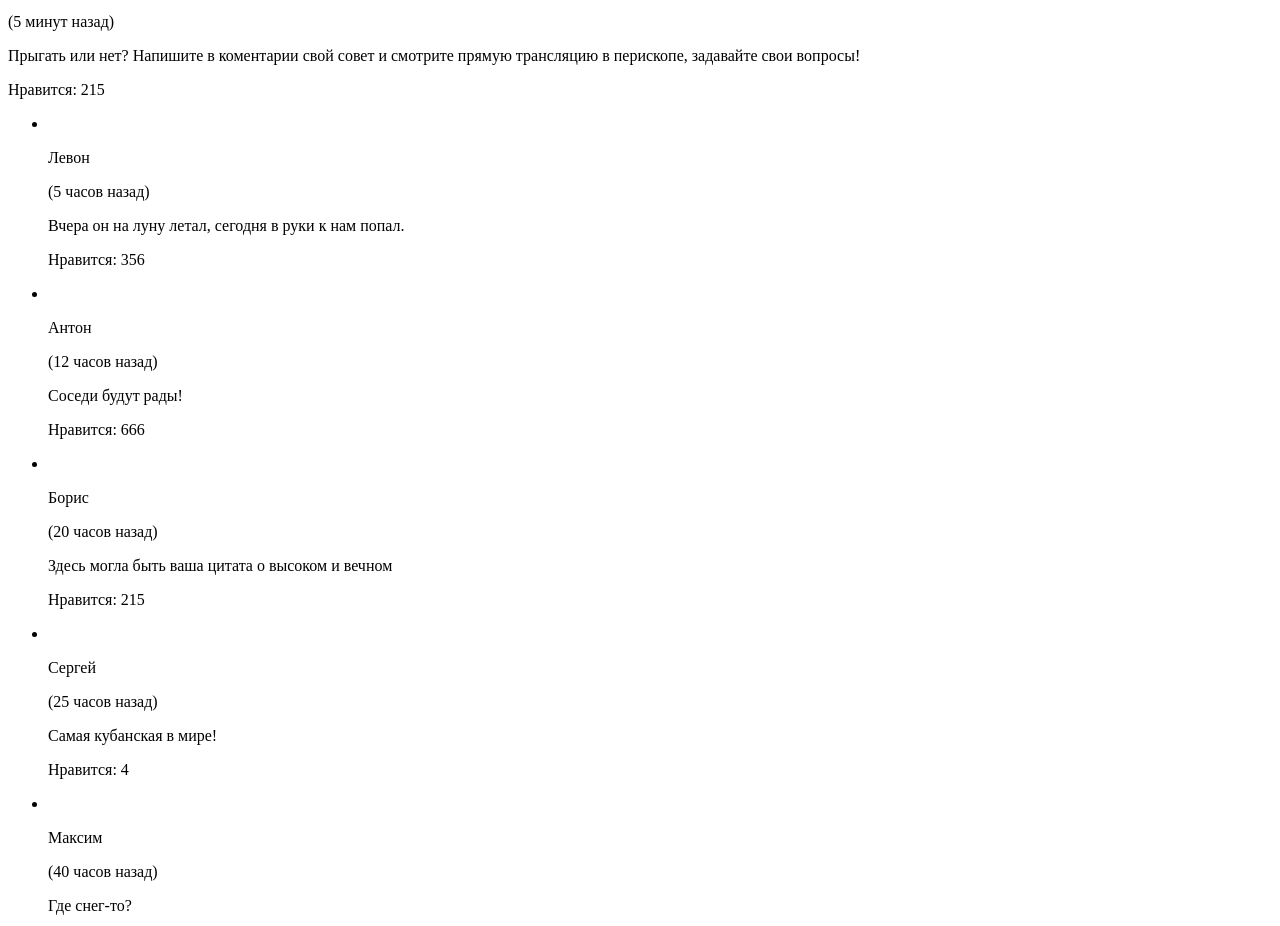
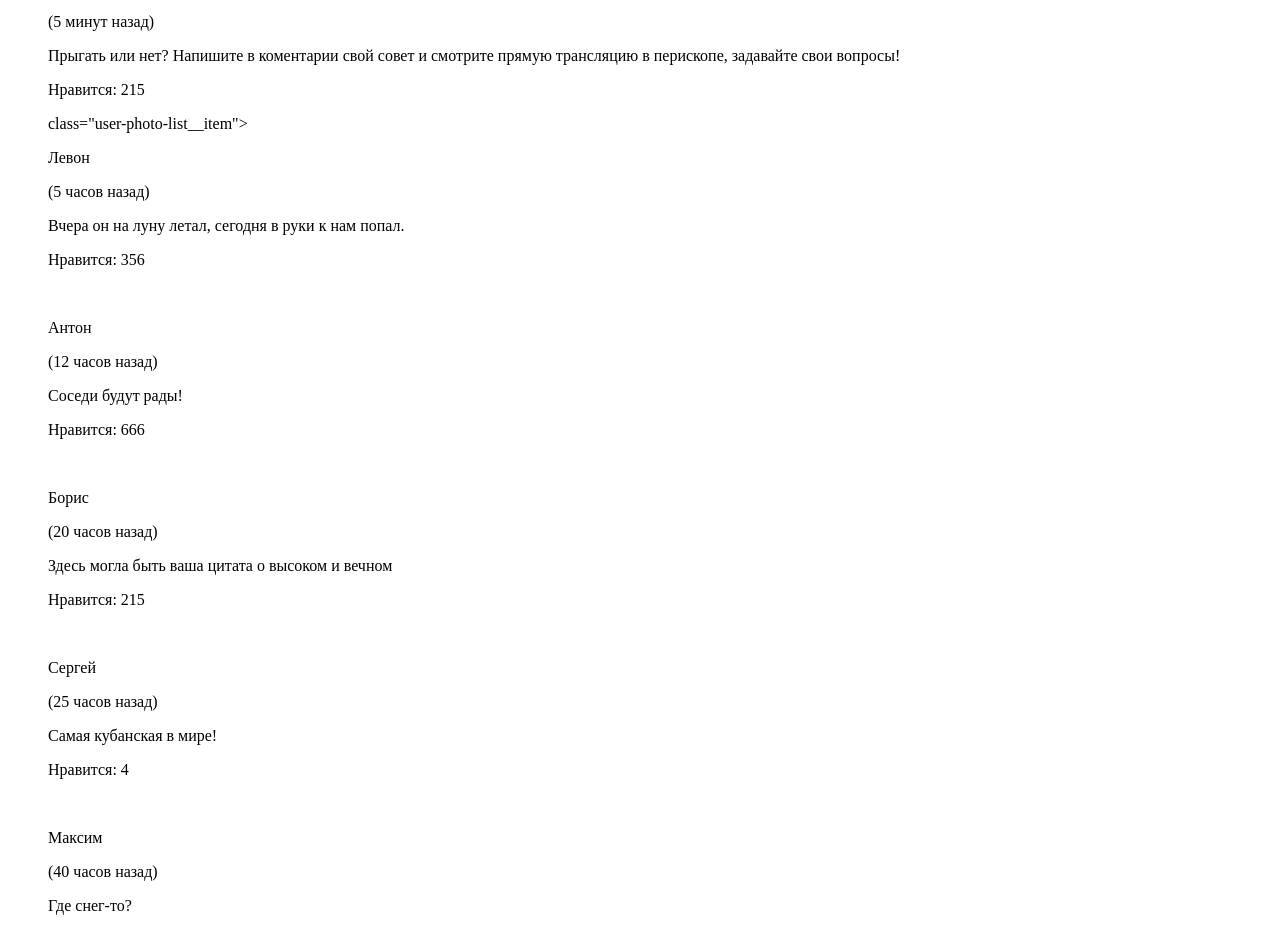
Before and after one commit to Critonik/979679-pink-16, a website: page photo.html in a window 1280 px wide. Shown: the part 351-1277 px from the top of the page. Drawn offline with Linux system fonts and the light colour scheme.

Commit message:
разметка страниц

```diff
--- a/photo.html
+++ b/photo.html
@@ -33,18 +33,17 @@
       <h1 class="page-main__description">Фотографии пользователей</h1>
       <h2 class="page-main__header">Взгляните на фотографии, которые выкладывают пользователи! Видите, как не хватает ваших?</h2>
       <section class="user-photo">
-        <div class="user-photo panorama-of-the-day">
+        <figure class="user-photo panorama-of-the-day">
           <img class="panorama-of-the-day__photo" src="" alt="">
           <p class="panorama-of-the-day__logo">Панорама дня</p>
-        </div>
           <div class="user-photo__user-block">
             <p class="user-block__name">Анна</p>
             <p class="user-block__timer">(5 минут назад)</p>
             <p class="user-block__text">Прыгать или нет? Напишите в коментарии свой совет и смотрите прямую трансляцию в перископе, задавайте свои вопросы!</p>
             <p class="user-block__like">Нравится: 215</p>
           </div>
-        <ul class="user-photo-list">
-          <li class="user-photo-list__item">
+          </figure>
+          <figure> class="user-photo-list__item">
             <img class="user-photo-image" src="" alt="">
             <div class="user-photo__user-block">
               <p class="user-block__name">Левон</p>
@@ -52,8 +51,8 @@
               <p class="user-block__text">Вчера он на луну летал, сегодня в руки к нам попал.</p>
               <p class="user-block__like">Нравится: 356</p>
             </div>
-          </li>
-          <li class="user-photo-list__item">
+          </figure>
+          <figure class="user-photo-list__item">
             <img class="user-photo-image" src="" alt="">
             <div class="user-photo__user-block">
               <p class="user-block__name">Антон</p>
@@ -61,8 +60,8 @@
               <p class="user-block__text">Соседи будут рады!</p>
               <p class="user-block__like">Нравится: 666</p>
             </div>
-          </li>
-          <li class="user-photo-list__item">
+          </figure>
+          <figure class="user-photo-list__item">
             <img class="user-photo-image" src="" alt="">
             <div class="user-photo__user-block">
               <p class="user-block__name">Борис</p>
@@ -70,8 +69,8 @@
               <p class="user-block__text">Здесь могла быть ваша цитата о высоком и вечном</p>
               <p class="user-block__like">Нравится: 215</p>
             </div>
-          </li>
-          <li class="user-photo-list__item">
+          </figure>
+          <figure class="user-photo-list__item">
             <img class="user-photo-image" src="" alt="">
             <div class="user-photo__user-block">
               <p class="user-block__name">Сергей</p>
@@ -79,8 +78,8 @@
               <p class="user-block__text">Самая кубанская в мире!</p>
               <p class="user-block__like">Нравится: 4</p>
             </div>
-          </li>
-          <li class="user-photo-list__item">
+          </figure>
+          <figure class="user-photo-list__item">
             <img class="user-photo-image" src="" alt="">
             <div class="user-photo__user-block">
               <p class="user-block__name">Максим</p>
@@ -88,8 +87,8 @@
               <p class="user-block__text">Где снег-то?</p>
               <p class="user-block__like">Нравится: 150</p>
             </div>
-          </li>
-          <li class="user-photo-list__item">
+          </figure>
+          <figure class="user-photo-list__item">
             <img class="user-photo-image" src="" alt="">
             <div class="user-photo__user-block">
               <p class="user-block__name">Надежда</p>
@@ -97,8 +96,7 @@
               <p class="user-block__text">Всем GM и взаимные лайки!</p>
               <p class="user-block__like">Нравится: 2560</p>
             </div>
-          </li>
-        </ul>
+          </figure>
         <h2 class="user-photo__motivation">Затмите их всех! Выкладывайте все, что накопилось в телефоне!</h2>
       </section>
     </main>
```
